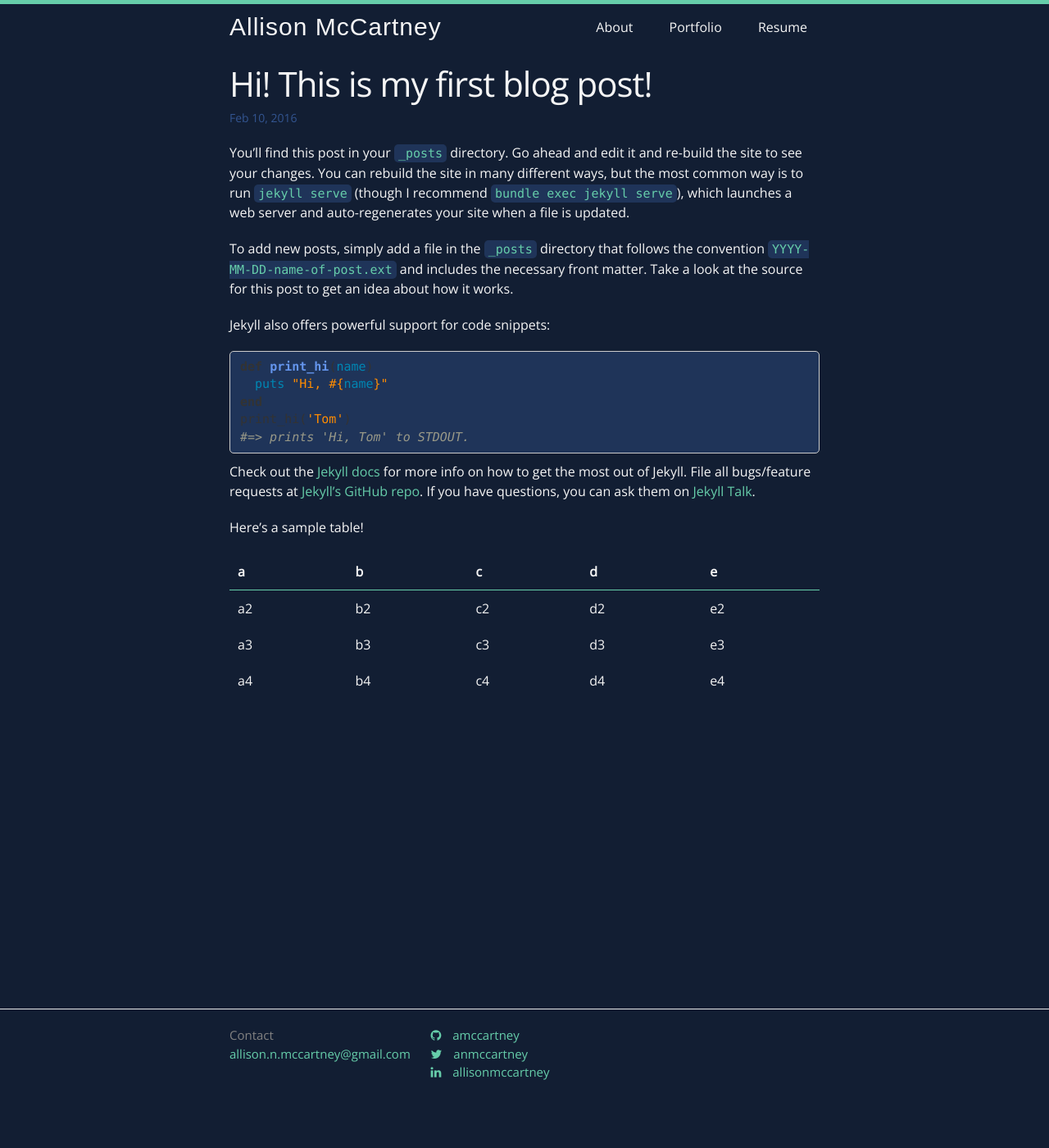
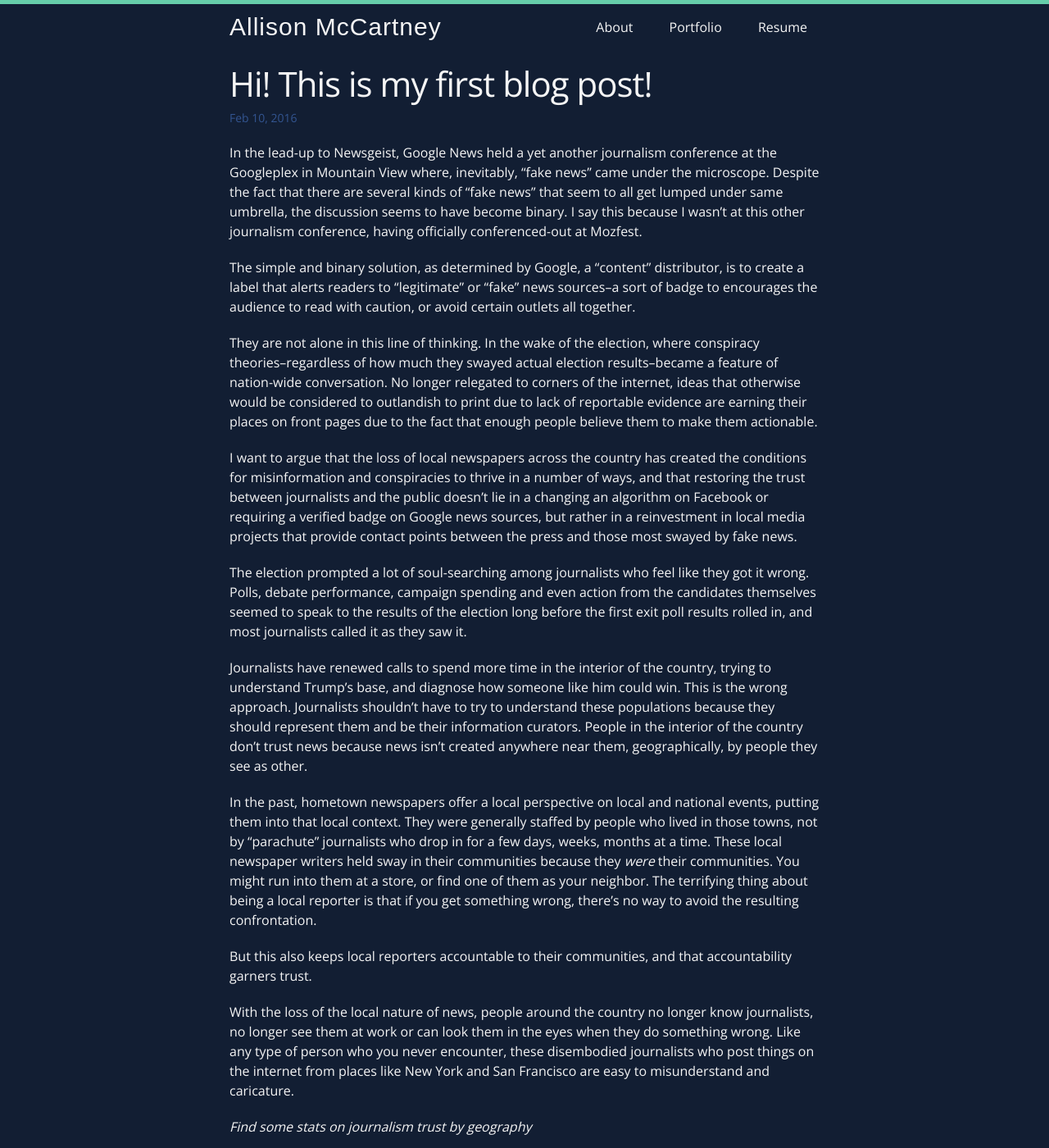
Before and after one commit to amccartney/amccartney.github.io, a Jekyll site: the page built from _posts/2016-02-10-welcome-to-jekyll.markdown, in a window 1280 px wide and 1400 px high. Shown: the whole window at 82% size. Built offline with Jekyll 4.4.1, drawn with Linux system fonts in a browser that asks for light colours; nearby versions of some CDN libraries; some web fonts are replaced; some of the changed text lies outside the part shown.

```diff
--- a/_posts/2016-02-10-welcome-to-jekyll.markdown
+++ b/_posts/2016-02-10-welcome-to-jekyll.markdown
@@ -4,30 +4,35 @@ title:  "Hi! This is my first blog post!"
 date:   2016-02-10 12:41:10 -0800
 categories: jekyll update
 ---
-You’ll find this post in your `_posts` directory. Go ahead and edit it and re-build the site to see your changes. You can rebuild the site in many different ways, but the most common way is to run `jekyll serve` (though I recommend `bundle exec jekyll serve`), which launches a web server and auto-regenerates your site when a file is updated.
 
-To add new posts, simply add a file in the `_posts` directory that follows the convention `YYYY-MM-DD-name-of-post.ext` and includes the necessary front matter. Take a look at the source for this post to get an idea about how it works.
+In the lead-up to Newsgeist, Google News held a yet another journalism conference at the Googleplex in Mountain View where, inevitably, "fake news" came under the microscope. Despite the fact that there are several kinds of "fake news" that seem to all get lumped under same umbrella, the discussion seems to have become binary. I say this because I wasn't at this other journalism conference, having officially conferenced-out at Mozfest.
 
-Jekyll also offers powerful support for code snippets:
+The simple and binary solution, as determined by Google, a "content" distributor, is to create a label that alerts readers to "legitimate" or "fake" news sources--a sort of badge to encourages the audience to read with caution, or avoid certain outlets all together.
 
-{% highlight ruby %}
-def print_hi(name)
-  puts "Hi, #{name}"
-end
-print_hi('Tom')
-#=> prints 'Hi, Tom' to STDOUT.
-{% endhighlight %}
+They are not alone in this line of thinking. In the wake of the election, where conspiracy theories--regardless of how much they swayed actual election results--became a feature of nation-wide conversation. No longer relegated to corners of the internet, ideas that otherwise would be considered to outlandish to print due to lack of reportable evidence are earning their places on front pages due to the fact that enough people believe them to make them actionable.
 
-Check out the [Jekyll docs][jekyll-docs] for more info on how to get the most out of Jekyll. File all bugs/feature requests at [Jekyll’s GitHub repo][jekyll-gh]. If you have questions, you can ask them on [Jekyll Talk][jekyll-talk].
+I want to argue that the loss of local newspapers across the country has created the conditions for misinformation and conspiracies to thrive in a number of ways, and that restoring the trust between journalists and the public doesn't lie in a changing an algorithm on Facebook or requiring a verified badge on Google news sources, but rather in a reinvestment in local media projects that provide contact points between the press and those most swayed by fake news.
 
-Here's a sample table!
+The election prompted a lot of soul-searching among journalists who feel like they got it wrong. Polls, debate performance, campaign spending and even action from the candidates themselves seemed to speak to the results of the election long before the first exit poll results rolled in, and most journalists called it as they saw it.
 
-| a  | b  | c  | d  | e  |
-|----|----|----|----|----|
-| a2 | b2 | c2 | d2 | e2 |
-| a3 | b3 | c3 | d3 | e3 |
-| a4 | b4 | c4 | d4 | e4 |
+Journalists have renewed calls to spend more time in the interior of the country, trying to understand Trump's base, and diagnose how someone like him could win. This is the wrong approach. Journalists shouldn't have to try to understand these populations because they should represent them and be their information curators. People in the interior of the country don't trust news because news isn't created anywhere near them, geographically, by people they see as other.
 
-[jekyll-docs]: http://jekyllrb.com/docs/home
-[jekyll-gh]:   https://github.com/jekyll/jekyll
-[jekyll-talk]: https://talk.jekyllrb.com/
+In the past, hometown newspapers offer a local perspective on local and national events, putting them into that local context. They were generally staffed by people who lived in those towns, not by "parachute" journalists who drop in for a few days, weeks, months at a time. These local newspaper writers held sway in their communities because they *were* their communities. You might run into them at a store, or find one of them as your neighbor. The terrifying thing about being a local reporter is that if you get something wrong, there's no way to avoid the resulting confrontation.
+
+But this also keeps local reporters accountable to their communities, and that accountability garners trust.
+
+With the loss of the local nature of news, people around the country no longer know journalists, no longer see them at work or can look them in the eyes when they do something wrong. Like any type of person who you never encounter, these disembodied journalists who post things on the internet from places like New York and San Francisco are easy to misunderstand and caricature.
+
+*Find some stats on journalism trust by geography*
+
+Much has been made about the urban-rural divide in politics, but an overlooked aspect of this schism is that there are still local newspapers  People near where
+
+*Oooh ooh ooh -- lets do a study where we find correlation between the closing of local papers and the percentage of that county that went to Trump. That's fucking awesome*
+
+The idea of putting a "fake news" warning on certain publications does not solve this problem, by most likely exacerbates it. Google, Facebook, or other massive online content distributors become just a few more coastal, out-of-touch sources for information imperialism. It risks widening the media consumption schism that has already opened up, and could create fewer shared online spaces for traditional outlets to draw readers back.
+
+Instead, we need to find a way to bolster
+
+During the campaign, journalists found their judgement calls coming into conflict with traditional rules of impartiality. How our system is set up to cover candidates outside the mainstream is for some other blog post to cover, but journalists must find a way to exibit their professional alarm at the actions of a candidate they truly see as a threat to democratic system without falling prey to allegations of bias. By mistaking professional judgement for bias, audiences pit themselves against the journalists, publications and outlets that disagree with them. Audiences see allegations of "fake" as just a new way for elites to alienate, delegitimize and disregard their concerns.
+
+Difference in practice, methodology, principle and intent separate career journalists from other types of media, but that difference is often not understood by the audience.
```
Also changed, not shown: pages/portfolio.md (+14 -1 lines), img/portfolio_images/showcase_2016.png (added), 1 other file.
